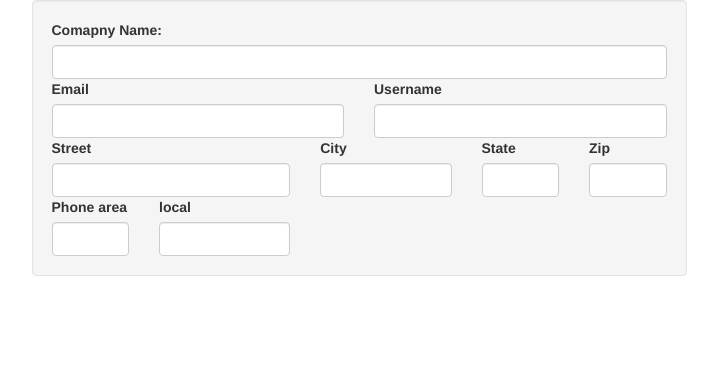
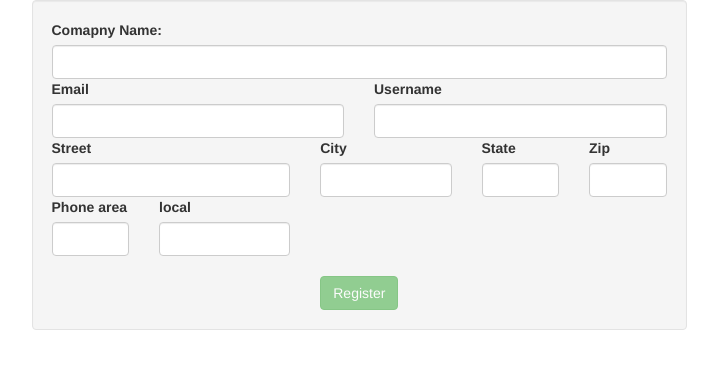
Before and after one commit to Echtniet/Code-A-Thon, a PHP site: page /register.php in a window 1280 px wide. Shown: the top 369 px of the page, without its empty margins (281-999 px from the left). Run offline with PHP 8.4, Linux system fonts and the light colour scheme; some libraries are stand-ins or nearby versions.

Commit message:
Concept Register

```diff
--- a/register.php
+++ b/register.php
@@ -31,10 +31,13 @@
 				<div class="row">
 					<form name="registerform">
 						<div class="col-lg-12">
+							<div class="row">
+								<div class="col-lg-12">
 									<label>Comapny Name:</label>
 									<input type="text" name="cname" ng-model="cname" class="form-control" ng-required="true">
 								</div>
-						<br>
+							</div>
+							<div class="row">
 								<div class="col-lg-6">
 									<label>Email</label>
 									<input type="email" name="cemail" ng-model="cemail" class="form-control" ng-required="true">
@@ -43,7 +46,8 @@
 									<label>Username</label>
 									<input type="text" name="cusername" ng-model="cusername" class="form-control" ng-required="true">
 								</div>
-						<br>
+							</div>
+							<div class="row">
 								<div class="col-lg-5">
 									<label>Street</label>
 									<input type="text" name="cstreet" ng-model="cstreet" class="form-control" ng-required="true">
@@ -60,7 +64,8 @@
 									<label>Zip</label>
 									<input type="text" name="czip" ng-model="czip" class="form-control" ng-required="true">
 								</div>
-						<br>
+							</div>
+							<div class="row">
 								<div class="col-lg-2">
 									<label>Phone area</label>
 									<input type="number" name="carea" ng-model="carea" class="form-control" ng-required="true">
@@ -68,6 +73,14 @@
 								<div class="col-lg-3">
 									<label>local</label>
 									<input type="number" name="clocal" ng-model="clocal" class="form-control" ng-required="true">
+								</div>
+							</div>
+							<div class="row">
+								<br>
+								<div class="col-lg-2 col-lg-offset-5">
+									<button class="btn btn-success" ng-disabled="registerform.$invalid">Register</button>
+								</div>
+							</div>
 						</div>
 					</form>
 				</div>
```
Lines whose indentation alone changed are shown as unchanged.
